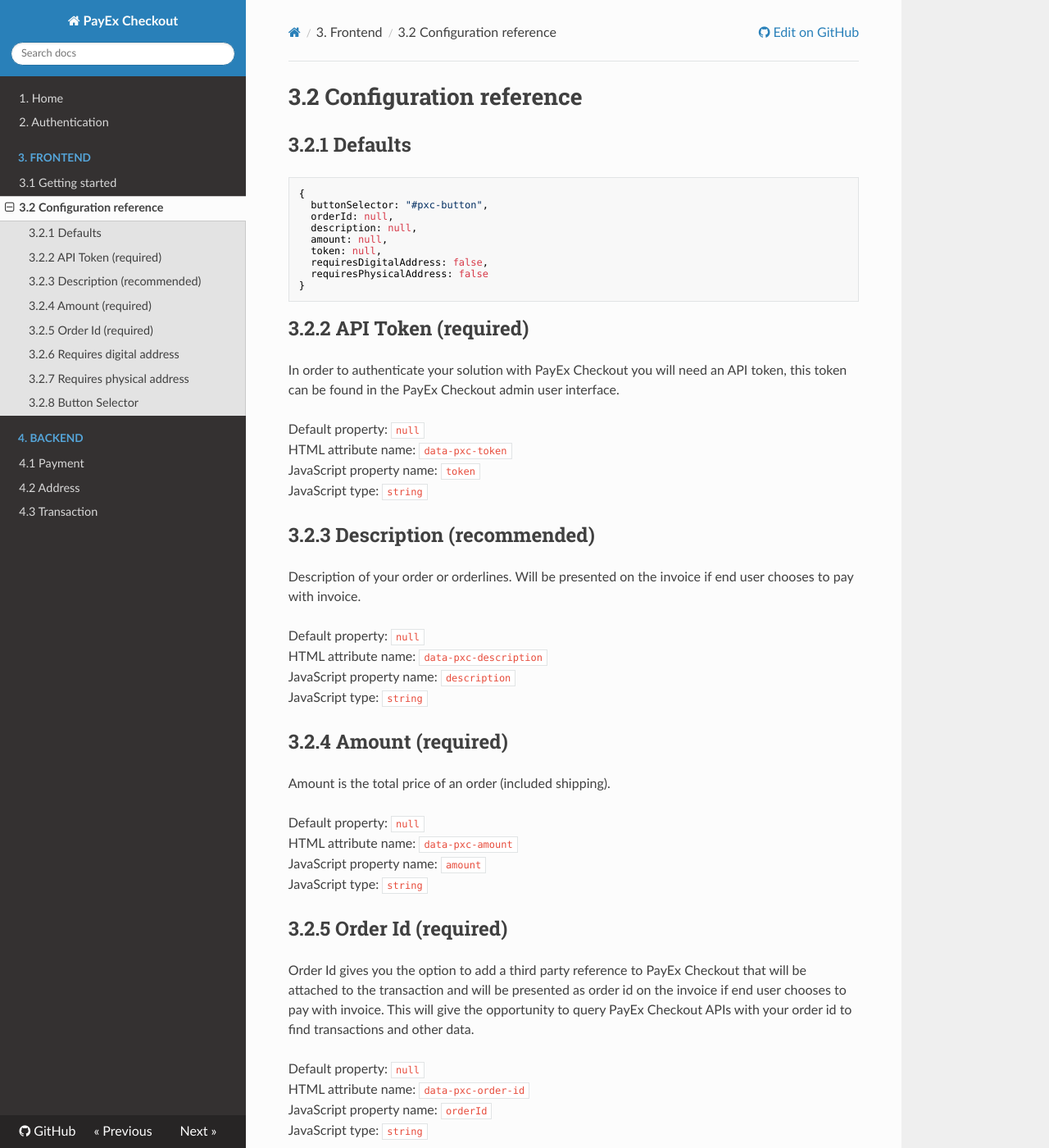
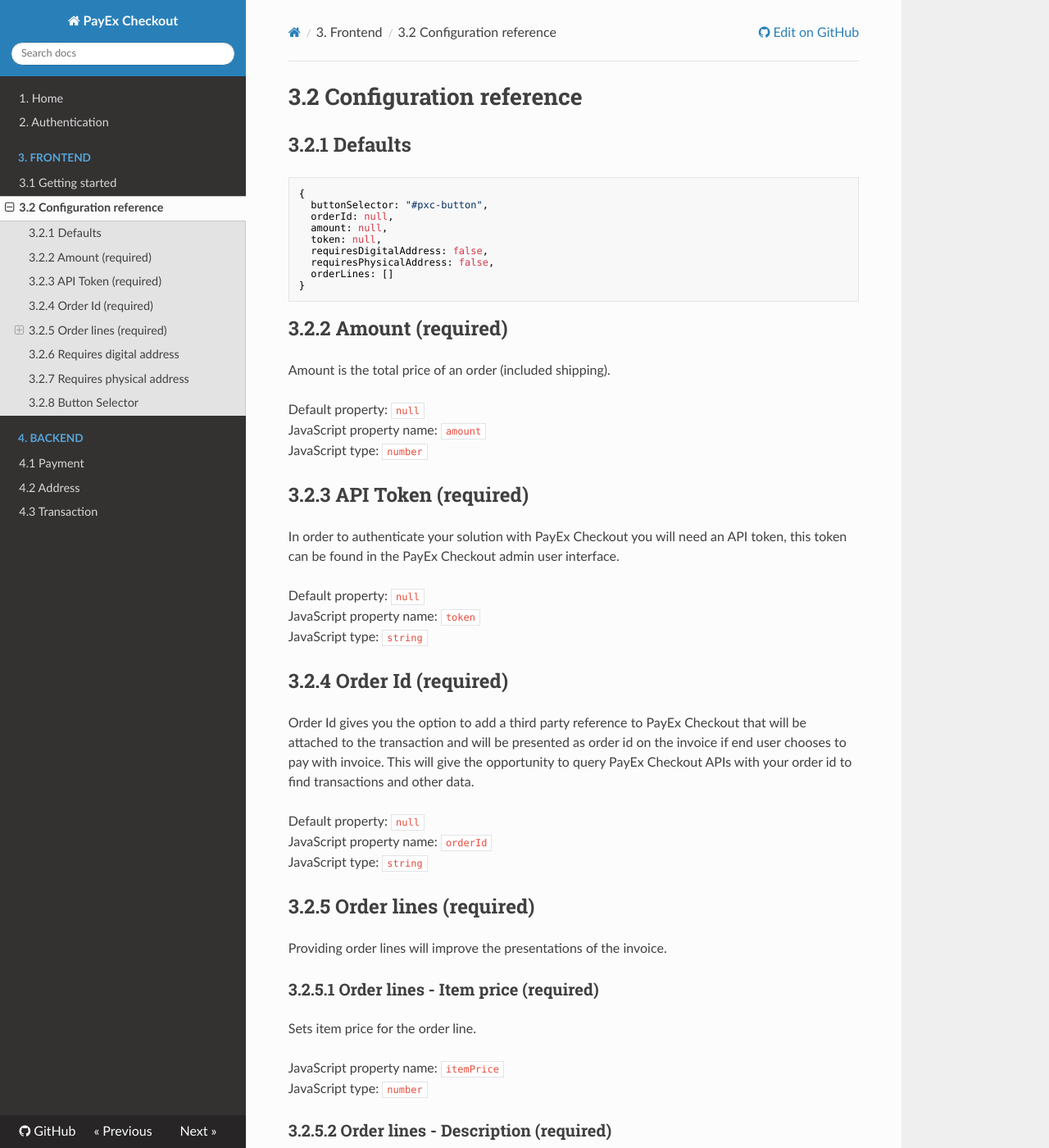
Before and after one commit to PayEx/PayEx.Checkout.Documentation, an MkDocs documentation site: the page built from docs/configurationReference.md, in a window 1280 px wide and 1400 px high. Shown: the whole window at 82% size. Built offline with MkDocs 1.6.1, drawn with Linux system fonts in a browser that asks for light colours; nearby versions of some CDN libraries; old or Windows-style settings are respelled for this version of MkDocs; some of the changed text lies outside the part shown.

Commit message:
Updated frontend documentation to fit new configuration requirements.

````diff
--- a/docs/configurationReference.md
+++ b/docs/configurationReference.md
@@ -4,52 +4,89 @@
 {
   buttonSelector: "#pxc-button",
   orderId: null,
-  description: null,
   amount: null,
   token: null,
   requiresDigitalAddress: false,
-  requiresPhysicalAddress: false
+  requiresPhysicalAddress: false,
+  orderLines: []
 }
 ```
-##3.2.2 API Token (required)
+
+##3.2.2 Amount (required)
+Amount is the total price of an order (included shipping).
+
+Default property: `null` <br/>
+JavaScript property name: `amount` <br/>
+JavaScript type: `number`
+
+##3.2.3 API Token (required)
 In order to authenticate your solution with PayEx Checkout you will need an API token, this token can be found in the PayEx Checkout admin user interface.
 
 Default property: `null` <br/>
-HTML attribute name: `data-pxc-token` <br/>
 JavaScript property name: `token` <br/>
 JavaScript type: `string`
 
-##3.2.3 Description (recommended)
-Description of your order or orderlines.
-Will be presented on the invoice if end user chooses to pay with invoice.
-
-Default property: `null` <br/>
-HTML attribute name: `data-pxc-description` <br/>
-JavaScript property name: `description` <br/>
-JavaScript type: `string`
-
-##3.2.4 Amount (required)
-Amount is the total price of an order (included shipping).
-
-Default property: `null` <br/>
-HTML attribute name: `data-pxc-amount` <br/>
-JavaScript property name: `amount` <br/>
-JavaScript type: `string`
-
-##3.2.5 Order Id (required)
+##3.2.4 Order Id (required)
 Order Id gives you the option to add a third party reference to PayEx Checkout that will be attached to the transaction and will be presented as order id on the invoice if end user chooses to pay with invoice.
 This will give the opportunity to query PayEx Checkout APIs with your order id to find transactions and other data.
 
 Default property: `null` <br/>
-HTML attribute name: `data-pxc-order-id` <br/>
 JavaScript property name: `orderId` <br/>
 JavaScript type: `string`
+
+##3.2.5 Order lines (required)
+Providing order lines will improve the presentations of the invoice.
+
+###3.2.5.1 Order lines - Item price (required)
+Sets item price for the order line.
+
+JavaScript property name: `itemPrice` <br/>
+JavaScript type: `number`
+
+###3.2.5.2 Order lines - Description (required)
+Sets description for the order line.
+
+JavaScript property name: `description` <br/>
+JavaScript type: `string`
+
+###3.2.5.3 Order lines - Quantity (required)
+Sets quantity for the order line.
+
+JavaScript property name: `quantity` <br/>
+JavaScript type: `number`
+
+###3.2.5.4 Order lines - Vat rate
+Sets vat rate for the order line.
+
+Default property: 25 <br/>
+JavaScript property name: `itemPrice` <br/>
+JavaScript type: `number`
+
+###3.2.5.5 Example
+
+```JavaScript
+{
+  ...
+  orderLines: [
+      {
+          itemPrice: 499,
+          description: "Super Fit Treningsbukse",
+          quantity: 2
+      },
+      {
+          itemPrice: 999,
+          description: "Ultra Jumper Treningsjakke",
+          vatRate: 8,
+          quantity: 1
+      }
+  ]
+}
+```
 
 ##3.2.6 Requires digital address
 If set to true, the users email will be made available through the [backend APIs](address) after the checkout process is completed.
 
 Default property: `false` <br/>
-HTML attribute name: `data-pxc-requires-digital-address` <br/>
 JavaScript property name: `requiresDigitalAddress` <br/>
 JavaScript type: `boolean`
 
@@ -57,7 +94,6 @@
 If set to true, PayEx Checkout will acquire the user's physical delivery address in the checkout process. After the checkout process if completed the address will be made available through the [backend APIs.](address)
 
 Default property: `false` <br/>
-HTML attribute name: `data-pxc-requires-physical-address` <br/>
 JavaScript property name: `requiresPhysicalAddress` <br/>
 JavaScript type: `boolean`
 
````
Also changed, not shown: docs/gettingStarted.md (+15 -24 lines).
